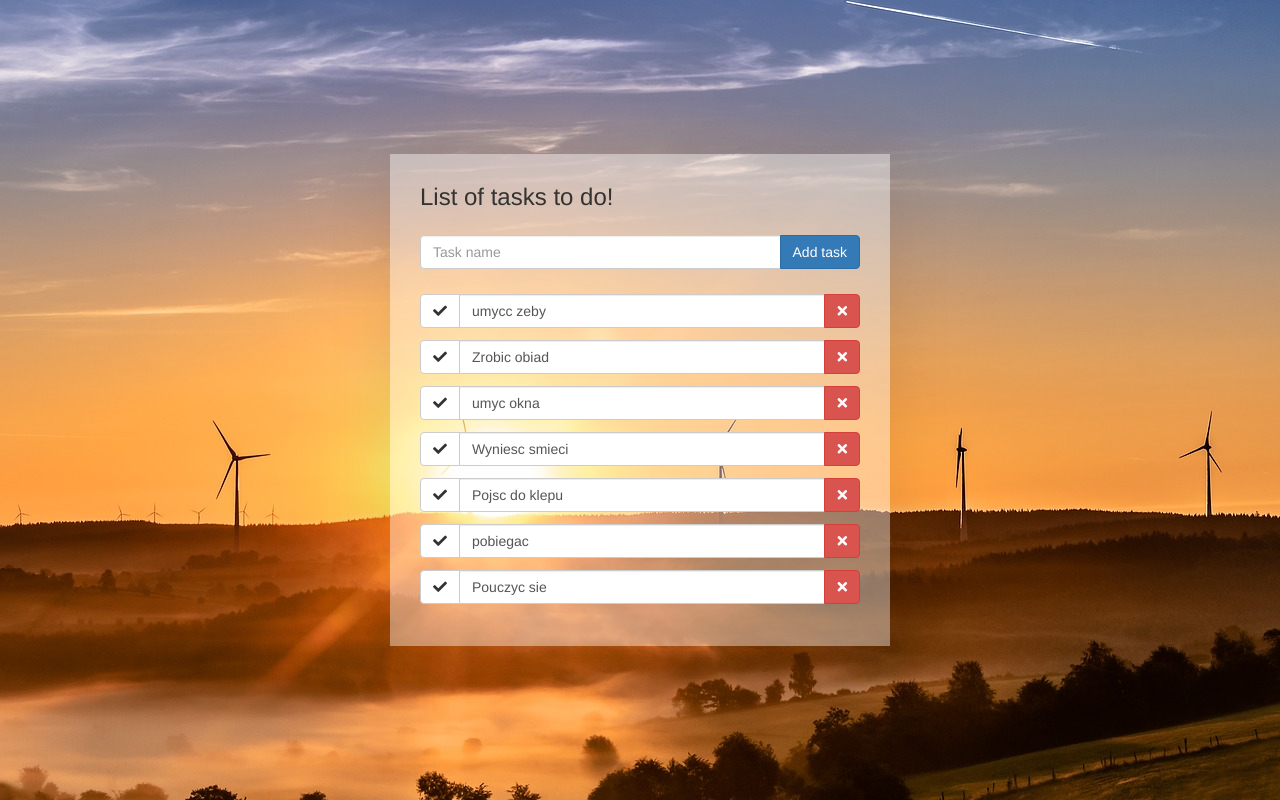
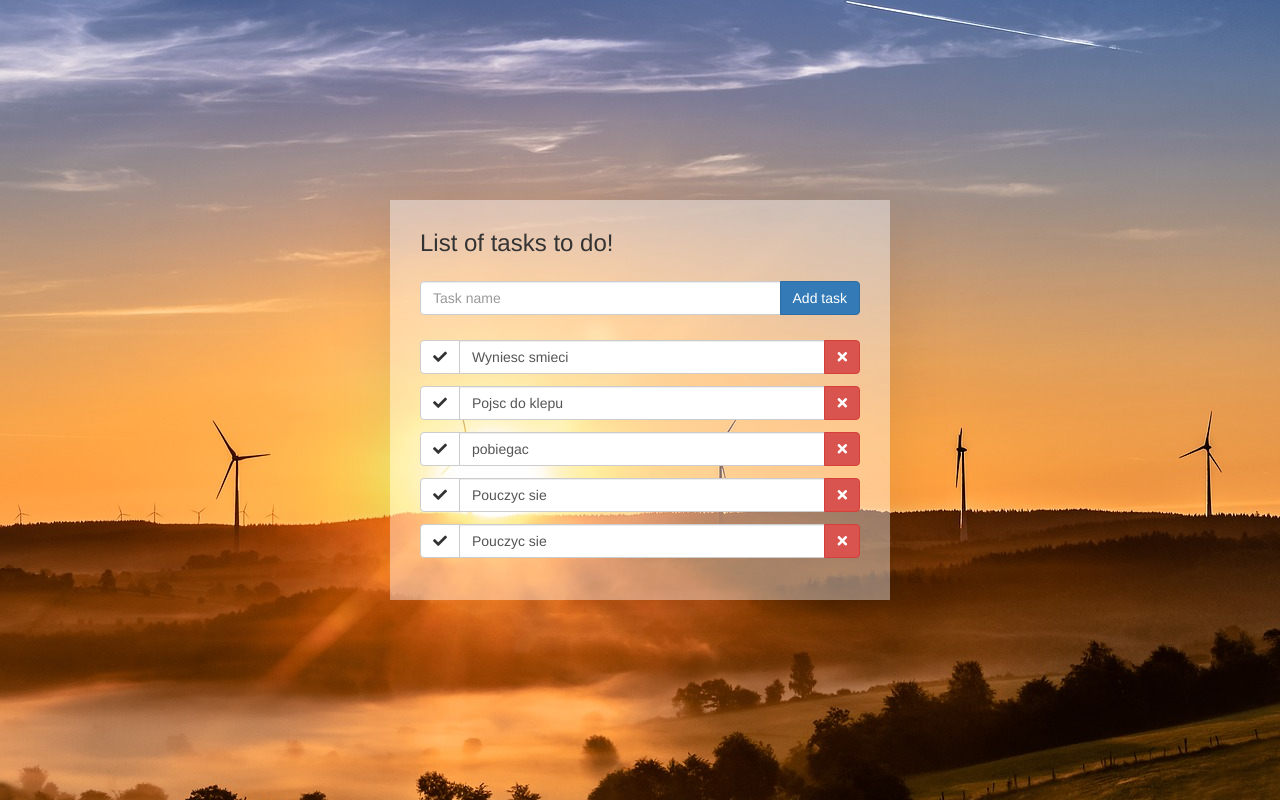
Before and after one commit to DanielFranczak/ToDo-App, a plain HTML site: page index.html in a window 1280 px wide. Drawn offline with nearby package versions, Linux system fonts and the light colour scheme.

Commit message:
Delete li's responsible for building tasks, and add proper functions to automatize adding another tasks to list

```diff
--- a/index.html
+++ b/index.html
@@ -31,50 +31,7 @@
         </section>
         <section class="tasks-container">
             <ul>
-                <li class="single-task">
-                    <div class="input-group">
-                    <span class="input-group-btn">
-                        <button class="btn btn-default toggle-complete-btn">
-                            <i class="fas fa-check"></i>
-                        </button>
-                    </span>
-                    <input type="text" class="form-control" placeholder="Task name" value="umycc zeby">
-                    <span class="input-group-btn">
-                        <button class="btn btn-danger delete-task-btn">
-                            <i class="fas fa-times"></i>
-                        </button>
-                    </span>
-                </li>
-                <li class="single-task">
-                    <div class="input-group">
-                    <span class="input-group-btn">
-                        <button class="btn btn-default toggle-complete-btn">
-                            <i class="fas fa-check"></i>
-                        </button>
-                    </span>
-                    <input type="text" class="form-control" placeholder="Task name" value="Zrobic obiad">
-                    <span class="input-group-btn">
-                        <button class="btn btn-danger delete-task-btn">
-                            <i class="fas fa-times"></i>
-                        </button>
-                    </span>
-                </div>
-                </li>
-                <li class="single-task">
-                    <div class="input-group">
-                    <span class="input-group-btn">
-                        <button class="btn btn-default toggle-complete-btn">
-                            <i class="fas fa-check"></i>
-                        </button>
-                    </span>
-                    <input type="text" class="form-control" placeholder="Task name" value="umyc okna">
-                    <span class="input-group-btn">
-                        <button class="btn btn-danger delete-task-btn">
-                            <i class="fas fa-times"></i>
-                        </button>
-                    </span>
-                </div>
-                </li>
+
             </ul>
         </section>
 
--- a/js/tasks.js
+++ b/js/tasks.js
@@ -2,5 +2,6 @@ let tasks = [
     'Wyniesc smieci',
     'Pojsc do klepu',
     'pobiegac',
+    'Pouczyc sie',
     'Pouczyc sie'
 ];
```
